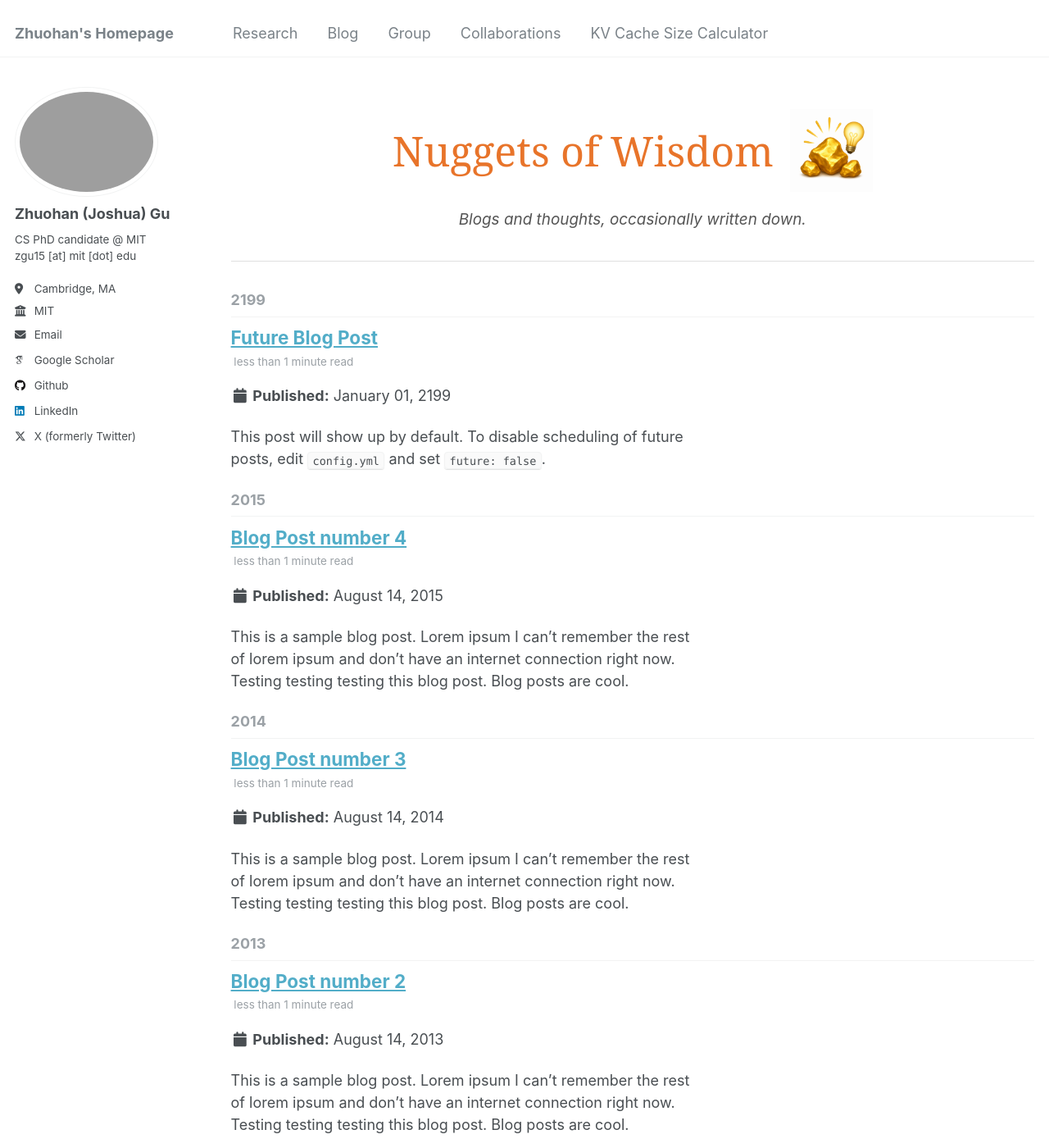
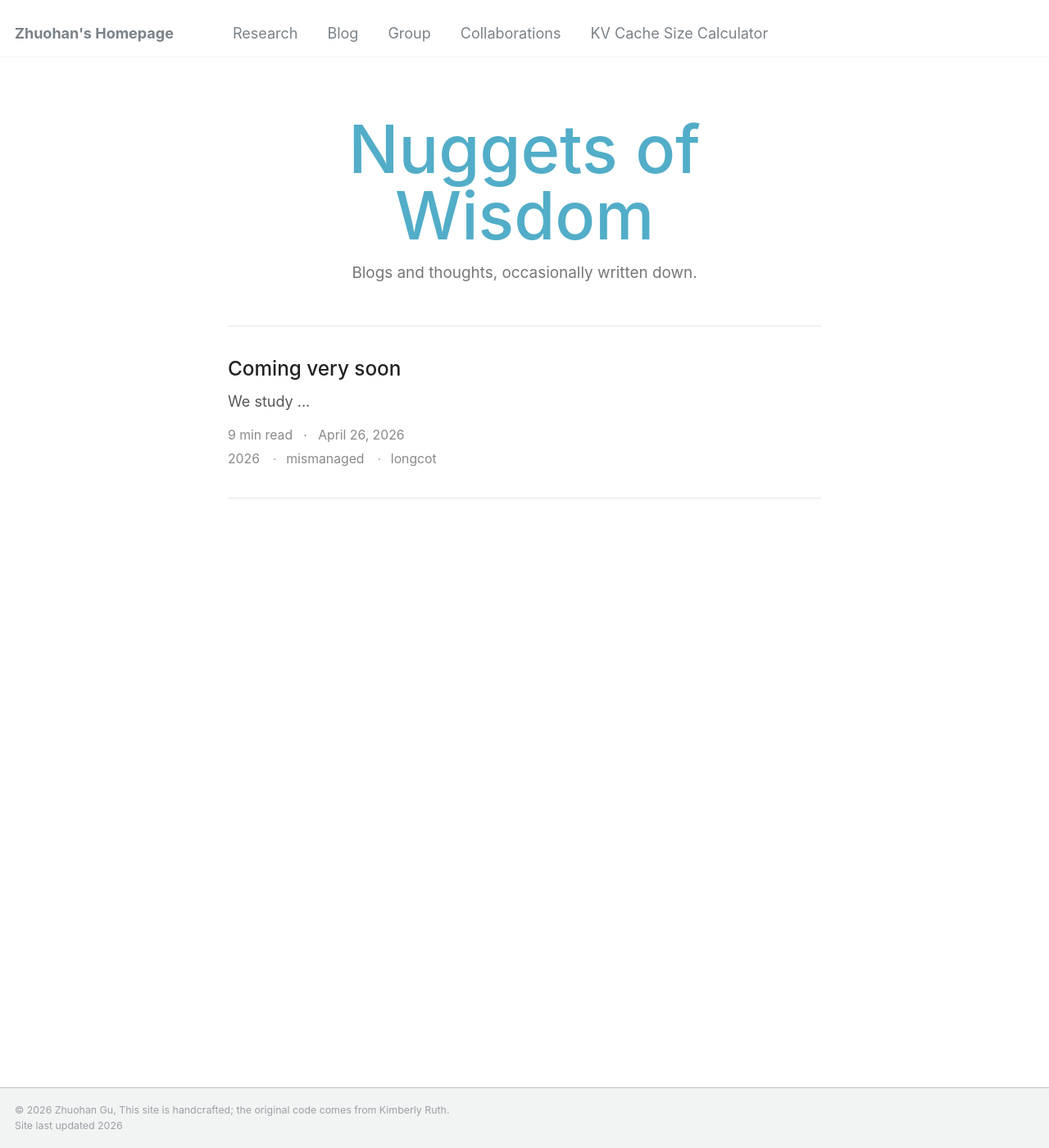
Before and after one commit to zhuohangu/zhuohangu.github.io, a Jekyll site: the page built from _pages/blog.html, in a window 1280 px wide and 1400 px high. Shown: the whole window at 82% size. Built offline with Jekyll 4.4.1, drawn with Linux system fonts in a browser that asks for light colours; some web fonts are replaced; some of the changed text lies outside the part shown.

Commit message:
Update author profile and footer

```diff
--- a/_includes/author-profile.html
+++ b/_includes/author-profile.html
@@ -136,7 +136,7 @@
         <li><a href="https://{{ author.tumblr }}.tumblr.com"><i class="fab fa-fw fa-tumblr icon-pad-right" aria-hidden="true"></i>Tumblr</a></li>
       {% endif %}
       {% if author.twitter %}
-        <li><a href="https://twitter.com/{{ author.twitter }}"><i class="fab fa-fw fa-x-twitter icon-pad-right" aria-hidden="true"></i>X (formerly Twitter)</a></li>
+        <li><a href="https://twitter.com/{{ author.twitter }}"><i class="fab fa-fw fa-x-twitter icon-pad-right" aria-hidden="true"></i>(formerly Twitter)</a></li>
       {% endif %}
       {% if author.vine %}
         <li><a href="https://vine.co/u/{{ author.vine }}"><i class="fab fa-fw fa-vine icon-pad-right" aria-hidden="true"></i>Vine</a></li>
--- a/_includes/footer.html
+++ b/_includes/footer.html
@@ -19,12 +19,11 @@
 </div>
 {% endif %} -->
 
-<div class="page__footer-copyright">
-    &copy; {{ site.time | date: '%Y' }} {{ site.name | default: site.title }},
-    {{ site.data.ui-text[site.locale].powered_by | default: "Powered by" }}
-    <a href="https://jekyllrb.com" rel="nofollow">Jekyll</a> &amp;
-    <a href="https://github.com/academicpages/academicpages.github.io">AcademicPages</a>,
-    a fork of <a href="https://mademistakes.com/work/minimal-mistakes-jekyll-theme/" rel="nofollow">Minimal Mistakes</a>.
-    <br />
-    Site last updated {{ "now" | date: '%Y' }}
+<div class="page__footer-copyright footer-handcrafted">
+  &copy; {{ site.time | date: '%Y' }} {{ site.name | default: site.title }},
+  This site is handcrafted; the original
+  <a href="https://github.com/academicpages/academicpages.github.io">code</a>
+  comes from Kimberly Ruth.
+  <br />
+  Site last updated {{ "now" | date: '%Y' }}
 </div>
--- a/_pages/blog.html
+++ b/_pages/blog.html
@@ -2,93 +2,139 @@
 layout: archive
 title: "Nuggets of Wisdom"
 permalink: /blog/
-author_profile: true
+author_profile: false
 ---
 
 {% include base_path %}
 
 <style>
-  /* Hide the default auto-rendered page title; we use our own hero */
-  .page__title { display: none; }
-
-  .blog-hero {
-    text-align: center;
-    padding: 1.5em 0 2em 0;
-    border-bottom: 1px solid #e0e0e0;
-    margin-bottom: 2em;
+  .page__title {
+    display: none;
   }
 
-  .blog-hero-title {
-    display: inline-flex;
-    align-items: center;
-    gap: 0.4em;
-    font-size: 2.8em;
-    font-weight: 400;
-    color: #e8742a;
-    margin: 0 0 0.4em 0;
-    font-family: Georgia, 'Times New Roman', serif;
-    line-height: 1.1;
+  .archive {
+    float: none;
+    width: 100%;
+    max-width: 760px;
+    margin: 0 auto 3rem;
+    padding: 0 1rem;
   }
 
-  .blog-hero-title img {
-    height: 2em;
-    vertical-align: middle;
+  .blog-page {
+    color: #222;
   }
 
-  .blog-hero-subtitle {
-    font-size: 1.05em;
-    color: #555;
-    max-width: 580px;
-    margin: 0 auto;
+  .blog-header {
+    border-bottom: 1px solid #e5e5e5;
+    padding: 2rem 0 2.75rem;
+    text-align: center;
+  }
+
+  .blog-header h1 {
+    margin: 0;
+    color: #52adc8;
+    font-size: 4.5rem;
+    font-weight: 500;
+    line-height: 1;
+  }
+
+  .blog-header p {
+    max-width: 34rem;
+    margin: 0.85rem auto 0;
+    color: #777;
+    font-size: 1.05rem;
     line-height: 1.5;
   }
 
-  /* Placeholder post styling */
-  .blog-placeholder {
-    border-top: 1px solid #e0e0e0;
-    padding: 1.5em 0;
+  .post-list {
+    margin: 0 0 2.5rem;
+    padding: 0;
+  }
+
+  .post-list li {
+    border-bottom: 1px solid #e5e5e5;
+    list-style: none;
+    padding: 2rem 0;
+  }
+
+  .post-list h3 {
+    margin: 0 0 0.65rem;
+    font-size: 1.35rem;
+    font-weight: 500;
+    line-height: 1.25;
+  }
+
+  .archive .blog-page a,
+  .post-title {
+    color: #222;
+    text-decoration: none;
+  }
+
+  .archive .blog-page a:hover,
+  .post-title:hover {
+    color: #52adc8;
+    text-decoration: none;
+  }
+
+  .post-description {
+    margin: 0 0 0.85rem;
+    color: #555;
+    font-size: 1rem;
+    line-height: 1.55;
+  }
+
+  .post-meta,
+  .post-tags {
+    margin: 0;
+    color: #8a8a8a;
+    font-size: 0.875rem;
+    line-height: 1.5;
+  }
+
+  .post-tags {
+    padding-top: 0.25rem;
+  }
+
+  .post-tags span + span::before {
+    content: "·";
+    margin: 0 0.65rem;
     color: #aaa;
   }
-  .blog-placeholder-title {
-    font-size: 1.35em;
-    font-weight: 600;
-    color: #bbb;
-    margin: 0 0 0.4em 0;
-  }
-  .blog-placeholder-excerpt {
-    font-size: 0.95em;
-    color: #bbb;
-    margin: 0 0 0.6em 0;
-  }
-  .blog-placeholder-meta {
-    font-size: 0.82em;
-    color: #ccc;
+
+  @media (max-width: 640px) {
+    .archive {
+      padding: 0 0.5rem;
+    }
+
+    .blog-header {
+      padding-top: 1.25rem;
+      padding-bottom: 2rem;
+    }
+
+    .blog-header h1 {
+      font-size: 3rem;
+    }
   }
 </style>
 
-<div class="blog-hero">
-  <div class="blog-hero-title">
-    Nuggets of Wisdom
-    <img src="/images/ChatGPT%20Image%20May%2014%2C%202026%2C%2003_31_41%20PM.png" alt="">
+<div class="blog-page">
+  <div class="blog-header">
+    <h1>Nuggets of Wisdom</h1>
+    <p>Blogs and thoughts, occasionally written down.</p>
   </div>
-  <p class="blog-hero-subtitle"><em>Blogs and thoughts, occasionally written down.</em></p>
+
+  <ul class="post-list">
+    <li>
+      <h3>
+        <a class="post-title" href="{{ '/blog/' | relative_url }}">Coming very soon</a>
+      </h3>
+      <p class="post-description">We study ...</p>
+      <p class="post-meta">9 min read &nbsp; &middot; &nbsp; April 26, 2026</p>
+      <p class="post-tags">
+        <span>2026</span>
+        <span>mismanaged</span>
+        <span>longcot</span>
+      </p>
+    </li>
+  </ul>
 </div>
-
-{% capture written_year %}'None'{% endcapture %}
-{% for post in site.posts %}
-  {% capture year %}{{ post.date | date: '%Y' }}{% endcapture %}
-  {% if year != written_year %}
-    <h2 id="{{ year | slugify }}" class="archive__subtitle">{{ year }}</h2>
-    {% capture written_year %}{{ year }}{% endcapture %}
-  {% endif %}
-  {% include archive-single.html %}
-{% endfor %}
-
-{% if site.posts.size == 0 %}
-<h2 class="archive__subtitle">2026</h2>
-<div class="blog-placeholder">
-  <div class="blog-placeholder-title">Coming Very Soon</div>
-  <div class="blog-placeholder-excerpt">We study...</div>
-  <div class="blog-placeholder-meta">— min read &nbsp;·&nbsp; 2026</div>
-</div>
-{% endif %}
```
